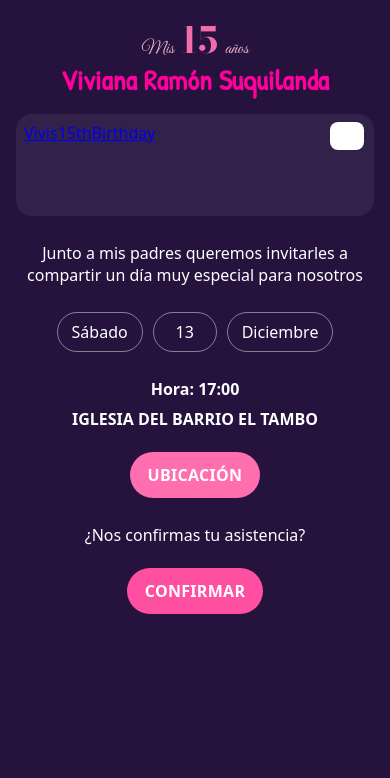
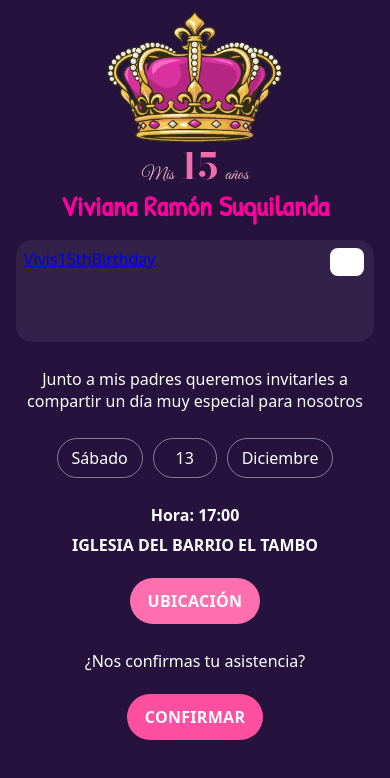
Before and after one commit to peramon/viviana-xv-birthday, a plain HTML site: page index.html in a window 390 px wide. Drawn offline with nearby package versions, Linux system fonts and the light colour scheme.

Commit message:
feat: Add the crown

```diff
--- a/css/styles.css
+++ b/css/styles.css
@@ -33,9 +33,26 @@
   /* Hero */
   .hero{
     text-align: center;
-    padding-top: 6px;
+    padding-top: 132px;
     color: #fff;           /* puedes cambiar luego */
   }
+  /* Contenedor relativo para alinear corona y texto */
+.pretitle-wrap{
+  position: relative;
+  display: inline-block;      /* se centra con el texto */
+}
+
+/* Corona centrada y encima del texto */
+.crown{
+  position: absolute;
+  left: 50%;
+  bottom: 100%;               /* coloca la base de la corona en el borde superior del wrap */
+  transform: translate(-50%, -6px); /* ajusta separación (- = más arriba, + = más abajo) */
+  width: clamp(180px, 42vw, 320px);  /* responsivo */
+  height: auto;
+  pointer-events: none;       /* no bloquea toques */
+}
+
   .pretitle{
     margin: 0 0 6px 0;
     opacity: .95;
@@ -72,6 +89,7 @@
     font-size: clamp(28px, 6vw, 44px);
     letter-spacing: .3px;
     color: #ff009d;
+    /* text-shadow: 0 0 10px rgb(255, 0, 157, 0.25); */
   }
 
   /* Countdown */
--- a/index.html
+++ b/index.html
@@ -18,11 +18,15 @@
     <main class="page">
         <!-- Encabezado -->
         <header class="hero">
-            <p class="pretitle" aria-label="Mis 15 años">
-                <span class="mis">Mis</span>
-                <span class="num">15</span>
-                <span class="anios">años</span>
-            </p>
+            <div class="pretitle-wrap">
+                <img src="assets/crown_rb.png" alt="Corona" class="crown" aria-hidden="true" />
+                <p class="pretitle" aria-label="Mis 15 años">
+                    <span class="mis">Mis</span>
+                    <span class="num">15</span>
+                    <span class="anios">años</span>
+                </p>
+            </div>
+
             <h1 class="title">Viviana Ramón Suquilanda</h1>
         </header>
 
```
Also changed, not shown: assets/crown_rb.png (added).
